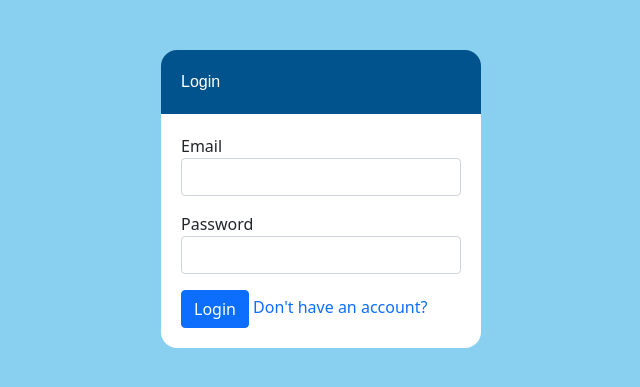
After one commit to johaneschristian/pesan, a Django app: template message/templates/message/landing_page.html in a window 1280 px wide. The commit adds this page. Shown: the top 387 px of the page, without its empty margins (319-959 px from the left). Run offline with Django 3.2, Linux system fonts and the light colour scheme; the template is opened without the code that fills it, so the values that code supplies are empty.

Commit message:
reverting after debug

```diff
--- /dev/null
+++ b/message/templates/message/landing_page.html
@@ -0,0 +1,39 @@
+<!DOCTYPE html>
+<html lang="en">
+<head>
+    <meta charset="UTF-8">
+    <meta http-equiv="X-UA-Compatible" content="IE=edge">
+    <meta name="viewport" content="width=device-width, initial-scale=1.0">
+    <script src='https://code.jquery.com/jquery-3.4.1.min.js' type='text/javascript'></script>
+    <link href="https://cdn.jsdelivr.net/npm/bootstrap@5.1.3/dist/css/bootstrap.min.css" rel="stylesheet" integrity="sha384-1BmE4kWBq78iYhFldvKuhfTAU6auU8tT94WrHftjDbrCEXSU1oBoqyl2QvZ6jIW3" crossorigin="anonymous">
+    <script src="https://cdn.jsdelivr.net/npm/bootstrap@5.1.3/dist/js/bootstrap.bundle.min.js" integrity="sha384-ka7Sk0Gln4gmtz2MlQnikT1wXgYsOg+OMhuP+IlRH9sENBO0LRn5q+8nbTov4+1p" crossorigin="anonymous" defer></script>
+    {% load static %}
+    <link rel="stylesheet" href="{% static 'css/styles.css' %}">
+    <title>ChatApp</title>
+</head>
+<body>
+    <form action="" method="post">
+        <!-- {% csrf_token %} -->
+        <div class="centralized-login-div">
+            <div class="login-header">Login</div>
+            <div class="login-body">
+                <div class="mb-3">
+                    <label for="email">Email</label>
+                    <input type="text" name="email" id="email" class="form-control">
+                </div>
+
+                <div class="mb-3">
+                    <label for="password">Password</label>
+                    <input type="password" name="password" id="password" class="form-control">
+                </div>
+
+                <div>
+                    <button class="btn btn-primary" type="submit">Login</button>
+                    <a href="/register/">Don't have an account?</a>
+                </div>
+
+            </div>
+        </div>
+    </form>
+</body>
+</html>
```
Also changed, not shown: message/templates/landing_page.html (deleted, +0 -17 lines), message/templates/message/chat_window.html (renamed from message/templates/chat_window.html, +5 -5 lines), message/views.py (+3 -5 lines), message/templates/message/hello.html (renamed from message/templates/hello.html), message/templates/message/registration_form.html (renamed from message/templates/registration_form.html).
